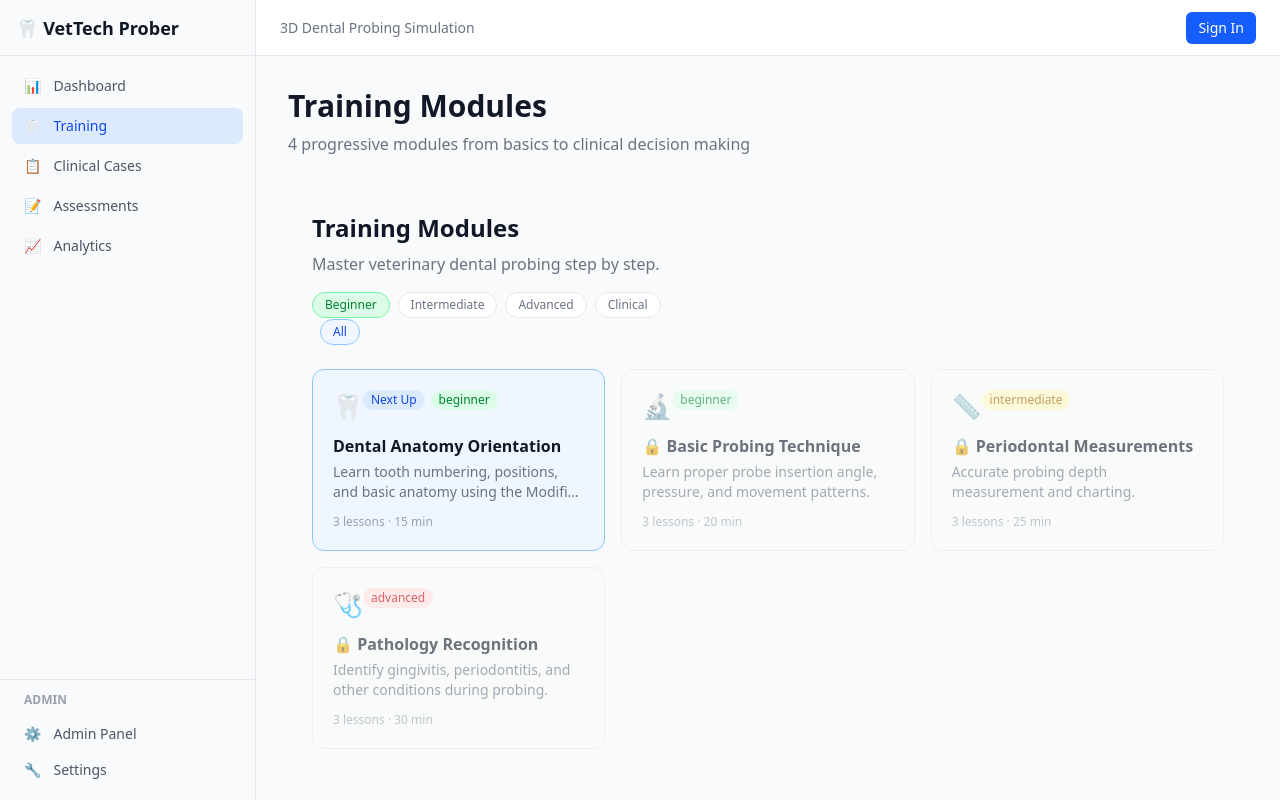
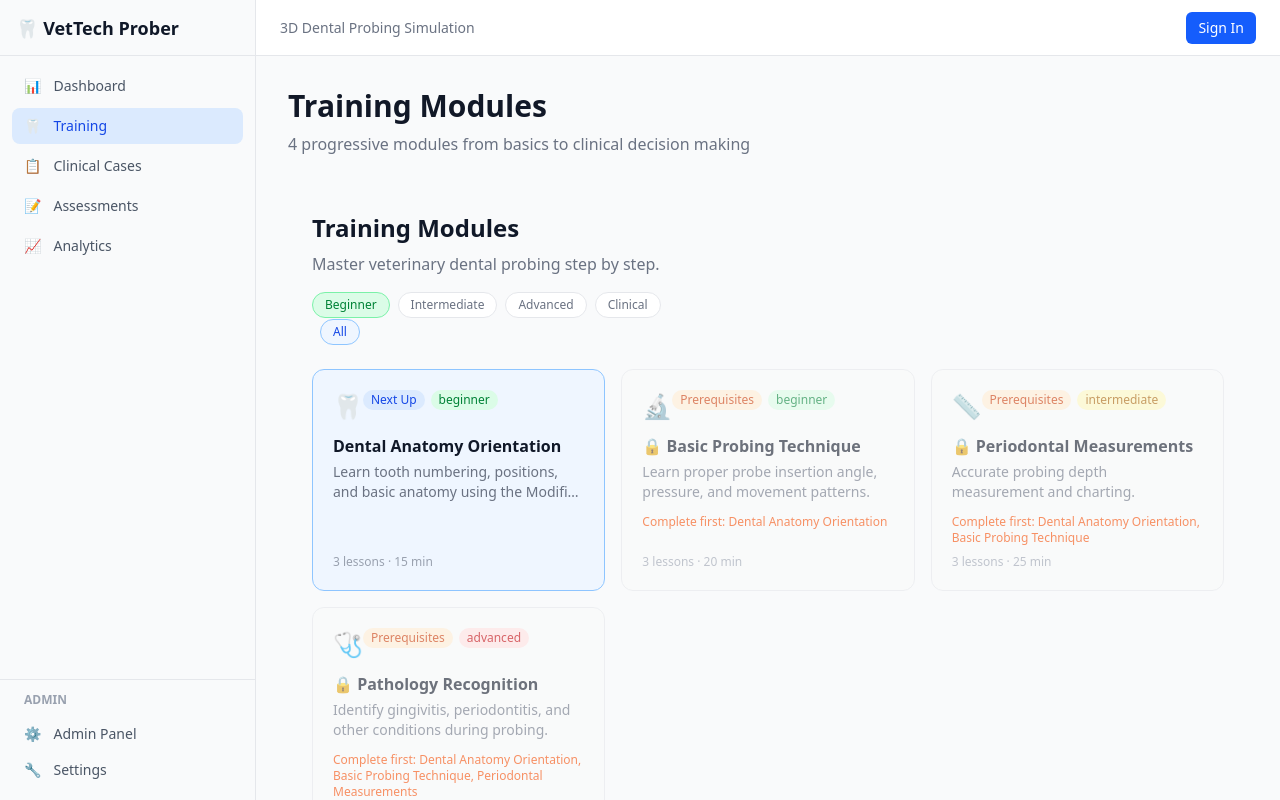
Before and after one commit to InnovativeNectar/vettech-dental-probing-trainer, a Next.js app: page /training in a window 1280 px wide. Built offline with nearby package versions, Linux system fonts and the light colour scheme; no server answers.

Commit message:
Remove hard module locking — prerequisites shown as hints, not gates

```diff
--- a/src/components/training/ModuleCard.tsx
+++ b/src/components/training/ModuleCard.tsx
@@ -8,6 +8,7 @@ interface ModuleCardProps {
   isNextUp?: boolean;
   progress?: number; // 0-100
   onSelect: (moduleId: string) => void;
+  prerequisiteTitles?: string[];
 }
 
 const TYPE_ICONS: Record<string, string> = {
@@ -27,14 +28,13 @@ const DIFFICULTY_COLORS: Record<string, string> = {
   clinical: 'bg-purple-100 text-purple-700',
 };
 
-export function ModuleCard({ module, isLocked, isNextUp, progress = 0, onSelect }: ModuleCardProps) {
+export function ModuleCard({ module, isLocked, isNextUp, progress = 0, onSelect, prerequisiteTitles }: ModuleCardProps) {
   return (
     <button
-      onClick={() => !isLocked && onSelect(module.id)}
-      disabled={isLocked}
+      onClick={() => onSelect(module.id)}
       className={`group flex w-full flex-col rounded-xl border p-5 text-left transition-all ${
-        isLocked
-          ? 'cursor-not-allowed border-gray-200 bg-gray-50 opacity-60'
+        isLocked && !isNextUp
+          ? 'border-gray-200 bg-gray-50 opacity-60'
           : isNextUp
             ? 'border-blue-300 bg-blue-50 hover:shadow-md'
             : 'border-gray-200 bg-white hover:border-blue-300 hover:shadow-md'
@@ -43,9 +43,14 @@ export function ModuleCard({ module, isLocked, isNextUp, progress = 0, onSelect
       <div className="mb-3 flex items-start justify-between">
         <span className="text-2xl">{TYPE_ICONS[module.type] || '📚'}</span>
         <div className="flex items-center gap-1.5">
-          {isNextUp && !isLocked && (
+          {isNextUp && (
             <span className="rounded-full bg-blue-100 px-2 py-0.5 text-xs font-medium text-blue-700">
               Next Up
+            </span>
+          )}
+          {isLocked && prerequisiteTitles && prerequisiteTitles.length > 0 && (
+            <span className="rounded-full bg-orange-100 px-2 py-0.5 text-xs font-medium text-orange-700">
+              Prerequisites
             </span>
           )}
           <span className={`rounded-full px-2 py-0.5 text-xs font-medium ${DIFFICULTY_COLORS[module.difficulty]}`}>
@@ -55,9 +60,14 @@ export function ModuleCard({ module, isLocked, isNextUp, progress = 0, onSelect
       </div>
 
       <h3 className="mb-1 font-semibold text-gray-900 group-hover:text-blue-600">
-        {isLocked && '🔒 '}{module.title}
+        {isLocked && !isNextUp && '🔒 '}{module.title}
       </h3>
       <p className="mb-3 line-clamp-2 text-sm text-gray-500">{module.description}</p>
+      {isLocked && prerequisiteTitles && prerequisiteTitles.length > 0 && (
+        <p className="mb-2 text-xs text-orange-600">
+          Complete first: {prerequisiteTitles.join(', ')}
+        </p>
+      )}
 
       <div className="mt-auto flex items-center justify-between text-xs text-gray-400">
         <span>{module.lessonCount} lessons · {module.estimatedMinutes} min</span>
--- a/src/components/training/ModuleList.tsx
+++ b/src/components/training/ModuleList.tsx
@@ -11,6 +11,8 @@ interface ModuleListProps {
   completedModules?: string[];
   moduleProgress?: Record<string, number>;
 }
+
+const MODULES_BY_ID = Object.fromEntries(TRAINING_MODULES.map((m) => [m.id, m]));
 
 export function ModuleList({ onSelectModule, completedModules = [], moduleProgress = {} }: ModuleListProps) {
   const handleSelect = onSelectModule ?? ((id: string) => { window.location.href = `/training/${id}`; });
@@ -26,9 +28,14 @@ export function ModuleList({ onSelectModule, completedModules = [], moduleProgre
     return module.requiredModules.some((req) => !completedModules.includes(req));
   };
 
-  const nextUpModule = sorted.find(
-    (m) => !completedModules.includes(m.id) && !isModuleLocked(m)
-  );
+  const prerequisiteTitles = (module: typeof TRAINING_MODULES[0]) => {
+    return module.requiredModules
+      .filter((req) => !completedModules.includes(req))
+      .map((req) => MODULES_BY_ID[req]?.title)
+      .filter(Boolean);
+  };
+
+  const nextUpModule = sorted.find((m) => !completedModules.includes(m.id));
 
   return (
     <div className="p-6">
@@ -58,6 +65,7 @@ export function ModuleList({ onSelectModule, completedModules = [], moduleProgre
             isNextUp={nextUpModule?.id === module.id}
             progress={moduleProgress[module.id]}
             onSelect={handleSelect}
+            prerequisiteTitles={prerequisiteTitles(module)}
           />
         ))}
       </div>
```
